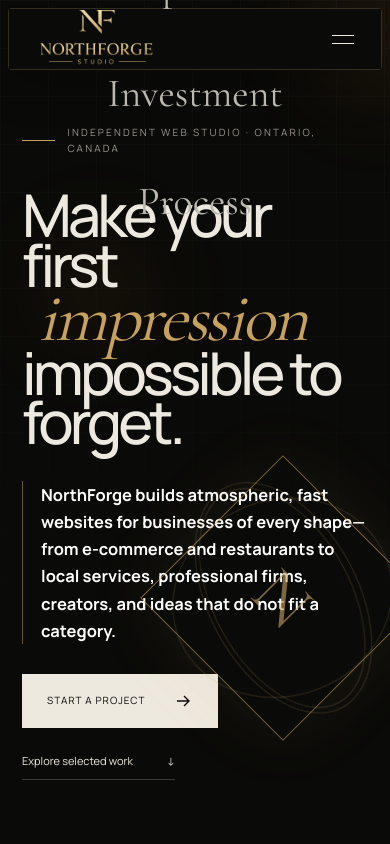
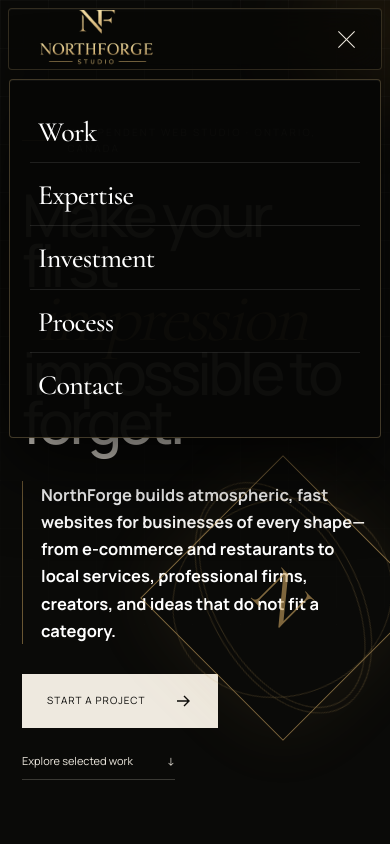
Before and after one commit to RKF91/northforge, a Next.js app: page / in a window 390 px wide. Both pictures are taken after a click on the button "Toggle menu". Shown: the top 844 px of the page. Built offline with nearby package versions, Linux system fonts and the light colour scheme.

Commit message:
Restore Netlify Forms and fix mobile navigation

```diff
--- a/app/enhancements.css
+++ b/app/enhancements.css
@@ -68,6 +68,10 @@ footer {
 .nav a:hover::after,
 .nav a:focus-visible::after {
   transform: scaleX(1);
+}
+
+.nav-contact {
+  display: none;
 }
 
 .ambient-orb {
@@ -341,7 +345,6 @@ footer {
 }
 
 .form-status.success,
-.form-status.mailto,
 .form-status.error {
   min-height: 64px;
   margin-top: 18px;
@@ -350,11 +353,6 @@ footer {
 }
 
 .form-status.success {
-  color: #6d572e;
-  background: linear-gradient(90deg, rgba(191, 147, 72, 0.16), transparent);
-}
-
-.form-status.mailto {
   color: #6d572e;
   background: linear-gradient(90deg, rgba(191, 147, 72, 0.16), transparent);
 }
@@ -562,7 +560,66 @@ footer p {
 
 @media (max-width: 980px) {
   .site-header { padding: 0 15px 0 2px; }
-  .nav { top: 0; }
+  .logo-link,
+  .menu-toggle {
+    position: relative;
+    z-index: 4;
+  }
+  .nav {
+    position: absolute;
+    inset: auto 0 auto 0;
+    top: calc(100% + 10px);
+    width: 100%;
+    max-height: calc(100dvh - 108px);
+    padding: 22px 20px;
+    overflow-y: auto;
+    overscroll-behavior: contain;
+    align-items: stretch;
+    justify-content: flex-start;
+    gap: 2px;
+    z-index: 3;
+    border: 1px solid rgba(226, 194, 135, 0.27);
+    border-radius: 4px;
+    background: rgba(7, 7, 6, 0.97);
+    box-shadow: 0 28px 80px rgba(0, 0, 0, 0.72), inset 0 1px rgba(255, 255, 255, 0.04);
+    backdrop-filter: blur(26px) saturate(135%);
+    -webkit-backdrop-filter: blur(26px) saturate(135%);
+    opacity: 0;
+    visibility: hidden;
+    pointer-events: none;
+    transform: translateY(-10px) scale(0.985);
+    transform-origin: top;
+    transition: opacity 0.28s ease, visibility 0.28s ease, transform 0.35s cubic-bezier(0.2, 0.8, 0.2, 1);
+  }
+  .nav.open {
+    opacity: 1;
+    visibility: visible;
+    pointer-events: auto;
+    transform: translateY(0) scale(1);
+  }
+  .nav a {
+    width: 100%;
+    padding: 15px 8px;
+    border-bottom: 1px solid rgba(255, 255, 255, 0.1);
+    color: #fff;
+    font: 500 clamp(28px, 7vw, 40px) / 1.08 var(--font-serif);
+    letter-spacing: -0.025em;
+  }
+  .nav a:last-child { border-bottom: 0; }
+  .nav a::after { bottom: -1px; }
+  .nav-contact { display: block; }
+  .menu-toggle {
+    gap: 6px;
+    align-items: center;
+  }
+  .menu-toggle span {
+    width: 23px;
+    height: 1px;
+    transition: transform 0.3s ease, opacity 0.2s ease;
+  }
+  .menu-toggle[aria-expanded="true"] span:nth-child(1) { transform: translateY(7px) rotate(45deg); }
+  .menu-toggle[aria-expanded="true"] span:nth-child(2) { opacity: 0; }
+  .menu-toggle[aria-expanded="true"] span:nth-child(3) { transform: translateY(-7px) rotate(-45deg); }
   .logo-link, .studio-logo { width: 162px; }
   .journey-3d { display: none; }
 }
--- a/components/StudioExperience.tsx
+++ b/components/StudioExperience.tsx
@@ -8,9 +8,6 @@ import { ScrollTrigger } from "gsap/ScrollTrigger";
 
 const ForgeScene = dynamic(() => import("./ForgeScene"), { ssr: false });
 const ScrollArtifacts = dynamic(() => import("./ScrollArtifacts"), { ssr: false });
-
-// Replace YOUR_FORM_ID with the live Formspree form ID when the endpoint is ready.
-const FORMSPREE_ENDPOINT = "https://formspree.io/f/YOUR_FORM_ID";
 
 const services = [
   ["01", "Custom Website Design", "No page-builder fingerprints. Every screen is composed around your brand, your customer, and the action that matters."],
@@ -51,7 +48,7 @@ export function StudioExperience() {
   const root = useRef<HTMLDivElement>(null);
   const [menuOpen, setMenuOpen] = useState(false);
   const [desktop3D, setDesktop3D] = useState(false);
-  const [formStatus, setFormStatus] = useState<"idle" | "submitting" | "success" | "mailto" | "error">("idle");
+  const [formStatus, setFormStatus] = useState<"idle" | "submitting" | "success" | "error">("idle");
 
   useEffect(() => {
     const media = window.matchMedia("(min-width: 760px) and (prefers-reduced-motion: no-preference)");
@@ -59,6 +56,11 @@ export function StudioExperience() {
     update(); media.addEventListener("change", update);
     return () => media.removeEventListener("change", update);
   }, []);
+
+  useEffect(() => {
+    document.body.style.overflow = menuOpen ? "hidden" : "";
+    return () => { document.body.style.overflow = ""; };
+  }, [menuOpen]);
 
   useEffect(() => {
     gsap.registerPlugin(ScrollTrigger);
@@ -106,33 +108,18 @@ export function StudioExperience() {
     event.preventDefault();
     const form = event.currentTarget;
     const formData = new FormData(form);
-
+    const payload = new URLSearchParams();
+    payload.set("form-name", "northforge-booking");
+    formData.forEach((value, key) => {
+      if (key !== "form-name" && typeof value === "string") payload.append(key, value);
+    });
     setFormStatus("submitting");
 
-    if (FORMSPREE_ENDPOINT.includes("YOUR_FORM_ID")) {
-      const emailBody = [
-        `Name: ${formData.get("name") ?? ""}`,
-        `Business: ${formData.get("businessName") ?? ""}`,
-        `Email: ${formData.get("email") ?? ""}`,
-        `Phone: ${formData.get("phone") ?? ""}`,
-        `Business type: ${formData.get("businessType") ?? ""}`,
-        `Project type: ${formData.get("projectType") ?? ""}`,
-        `Budget: ${formData.get("budget") ?? ""}`,
-        `Preferred time: ${formData.get("preferredTime") ?? ""}`,
-        "",
-        String(formData.get("message") ?? ""),
-      ].join("\n");
-
-      window.location.href = `mailto:northforge.design@gmail.com?subject=${encodeURIComponent("NorthForge project inquiry")}&body=${encodeURIComponent(emailBody)}`;
-      setFormStatus("mailto");
-      return;
-    }
-
     try {
-      const response = await fetch(FORMSPREE_ENDPOINT, {
+      const response = await fetch("/", {
         method: "POST",
-        headers: { Accept: "application/json" },
-        body: formData,
+        headers: { "Content-Type": "application/x-www-form-urlencoded" },
+        body: payload.toString(),
       });
 
       if (!response.ok) throw new Error(`Form submission failed with ${response.status}`);
@@ -155,10 +142,10 @@ export function StudioExperience() {
       <header className="site-header">
         <a className="brand logo-link" href="#top" aria-label="NorthForge Studio home"><StudioLogo priority /></a>
         <nav className={menuOpen ? "nav open" : "nav"} aria-label="Primary navigation">
-          <a href="#work" onClick={() => setMenuOpen(false)}>Work</a><a href="#services" onClick={() => setMenuOpen(false)}>Expertise</a><a href="#pricing" onClick={() => setMenuOpen(false)}>Investment</a><a href="#process" onClick={() => setMenuOpen(false)}>Process</a>
+          <a href="#work" onClick={() => setMenuOpen(false)}>Work</a><a href="#services" onClick={() => setMenuOpen(false)}>Expertise</a><a href="#pricing" onClick={() => setMenuOpen(false)}>Investment</a><a href="#process" onClick={() => setMenuOpen(false)}>Process</a><a className="nav-contact" href="#contact" onClick={() => setMenuOpen(false)}>Contact</a>
         </nav>
         <a className="header-cta" href="#contact">Begin a project <Arrow /></a>
-        <button className="menu-toggle" aria-label="Toggle menu" aria-expanded={menuOpen} onClick={() => setMenuOpen(!menuOpen)}><span /><span /></button>
+        <button className="menu-toggle" aria-label="Toggle menu" aria-expanded={menuOpen} onClick={() => setMenuOpen(!menuOpen)}><span /><span /><span /></button>
       </header>
 
       <main id="main">
@@ -215,21 +202,21 @@ export function StudioExperience() {
         <section className="belief section-pad"><p className="section-index">05 / Why NorthForge</p><div data-reveal><span className="huge-quote">“</span><h2>Your website works the night shift. It should be your best employee, not your quietest expense.</h2></div><div className="belief-points" data-stagger><p><span>01</span>Hand-built direction, not a rearranged template.</p><p><span>02</span>Business instincts, backed by conversion clarity.</p><p><span>03</span>Direct communication with the person building it.</p><p><span>04</span>Premium restraint—no fake metrics, claims, or theatre.</p></div></section>
 
         <section className="contact section-pad" id="contact">
-          <div className="contact-intro" data-reveal><p className="section-index">06 / Begin</p><h2>Tell us what the business should <em>feel like</em> online.</h2><p className="copy-focus">Book a free 20-minute conversation. We’ll talk through what you need, what it costs, and whether NorthForge is the right fit.</p><div className="contact-direct"><a href="mailto:northforge.design@gmail.com">northforge.design@gmail.com</a><a href="tel:+15199810659">519-981-0659</a><a href="https://www.instagram.com/northforge.web" target="_blank" rel="noreferrer">@northforge.web</a></div></div>
-          <form className="contact-form" method="POST" action={FORMSPREE_ENDPOINT} onSubmit={handleSubmit} data-reveal>
+          <div className="contact-intro" data-reveal><p className="section-index">06 / Begin</p><h2>Tell us what the business should <em>feel like</em> online.</h2><p className="copy-focus">Book a free 20-minute conversation. We’ll talk through what you need, what it costs, and whether NorthForge is the right fit.</p><div className="contact-direct"><span>northforge.design@gmail.com</span><a href="tel:+15199810659">519-981-0659</a><a href="https://www.instagram.com/northforge.web" target="_blank" rel="noreferrer">@northforge.web</a></div></div>
+          <form className="contact-form" name="northforge-booking" method="POST" action="/" onSubmit={handleSubmit} data-reveal>
+            <input type="hidden" name="form-name" value="northforge-booking" />
             <label><span>01 — Name</span><input name="name" required placeholder="Your name" autoComplete="name" /></label>
             <label><span>02 — Business name</span><input name="businessName" required placeholder="Your business" autoComplete="organization" /></label>
             <div className="form-row"><label><span>03 — Email</span><input type="email" name="email" required placeholder="you@business.com" autoComplete="email" /></label><label><span>04 — Phone</span><input type="tel" name="phone" placeholder="(519) 000-0000" autoComplete="tel" /></label></div>
             <div className="form-row"><label><span>05 — Business type</span><select name="businessType" required defaultValue=""><option value="" disabled>Select one</option><option>E-commerce / Online store</option><option>Restaurant / Hospitality</option><option>Local service</option><option>Professional service</option><option>Retail</option><option>Creator / Personal brand</option><option>Startup / SaaS</option><option>Nonprofit / Community</option><option>Something else</option></select></label><label><span>06 — Project type</span><select name="projectType" required defaultValue=""><option value="" disabled>Select one</option><option>E-commerce build</option><option>Business Website</option><option>Website redesign</option><option>Premium Custom Experience</option><option>Monthly Support</option><option>Not sure yet</option></select></label></div>
             <div className="form-row"><label><span>07 — Budget</span><select name="budget" required defaultValue=""><option value="" disabled>Choose range</option><option>$299–$599</option><option>$600–$1,499</option><option>$1,500–$3,000</option><option>$3,000+</option><option>Not sure yet</option></select></label><label><span>08 — Preferred meeting time</span><input name="preferredTime" placeholder="Tuesday afternoon" /></label></div>
             <label><span>09 — Message</span><textarea name="message" required placeholder="What are you building—and what needs to change?" rows={4} /></label>
-            <button className="button submit" type="submit" disabled={formStatus === "submitting"} aria-busy={formStatus === "submitting"}>{formStatus === "submitting" ? "Sending brief" : formStatus === "success" ? "Message received" : formStatus === "mailto" ? "Email draft opened" : "Send project brief"} <Arrow /></button>
+            <button className="button submit" type="submit" disabled={formStatus === "submitting"} aria-busy={formStatus === "submitting"}>{formStatus === "submitting" ? "Sending brief" : formStatus === "success" ? "Message received" : "Send project brief"} <Arrow /></button>
             <div className={`form-status ${formStatus}`} role={formStatus === "error" ? "alert" : "status"} aria-live="polite">
               {formStatus === "success" && <p><strong>Your brief is in.</strong> We’ll be in touch shortly.</p>}
-              {formStatus === "mailto" && <p><strong>Your email draft is ready.</strong> Send it from your mail app to finish the inquiry.</p>}
-              {formStatus === "error" && <p><strong>Something interrupted the send.</strong> Please try again or email <a href="mailto:northforge.design@gmail.com">northforge.design@gmail.com</a>.</p>}
+              {formStatus === "error" && <p><strong>Something interrupted the send.</strong> Please try again or contact northforge.design@gmail.com.</p>}
             </div>
-            <p className="form-note">Direct inquiry. No mailing list. No sales sequence.</p>
+            <p className="form-note">Secure on-site submission. No mailing list. No sales sequence.</p>
           </form>
         </section>
       </main>
```
Also changed, not shown: public/__forms.html (added, +22 -0 lines).
